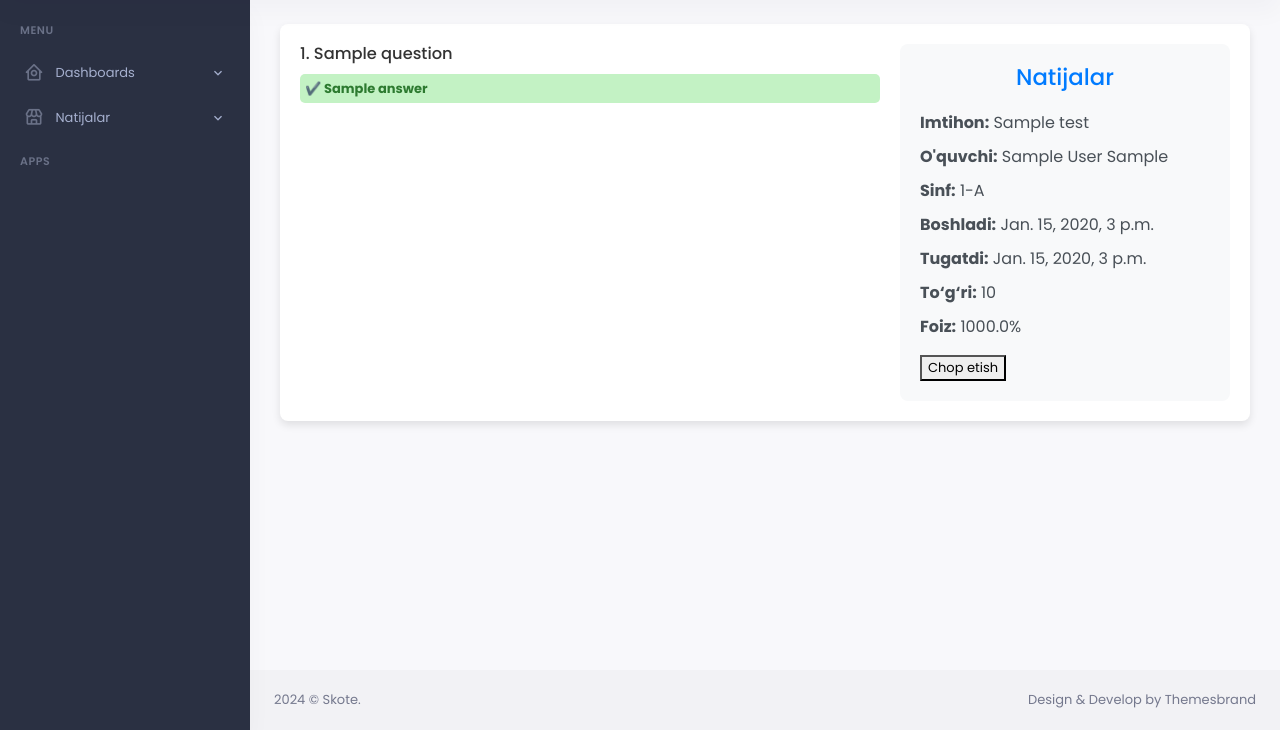
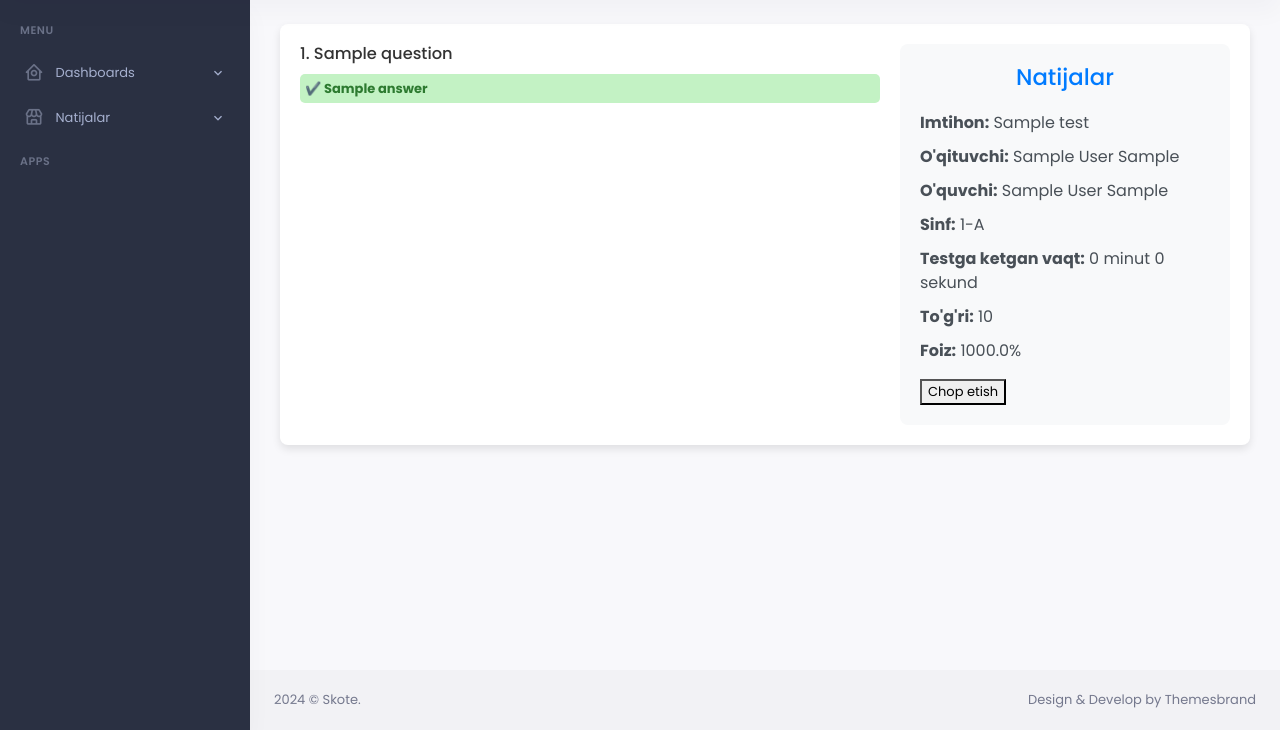
Before and after one commit to EldorKarimov/course, a Django app: page /result/detail/00000000-0000-0000-0000-000000000001/ in a window 1280 px wide. Shown: the part 70-800 px from the top of the page. Run offline with Django 4.2, Linux system fonts and the light colour scheme; a user stored in the database is signed in; tables that the repository leaves empty hold one stand-in row (values such as "Sample post"); some libraries are stand-ins or nearby versions.

Commit message:
some changed

```diff
--- a/quiz/admin.py
+++ b/quiz/admin.py
@@ -22,4 +22,4 @@ class QuestionAdmin(admin.ModelAdmin):
 
 
 
-admin.site.register([UserAttempt, UserAnswer])
+admin.site.register([UserAttempt, UserAnswer, Science])
--- a/quiz/models.py
+++ b/quiz/models.py
@@ -8,9 +8,17 @@ from datetime import datetime
 
 User = get_user_model()
 
+class Science(BaseModel):
+    teacher = models.ForeignKey(User, on_delete=models.CASCADE)
+    name = models.CharField(max_length=128, verbose_name=_("name"))
+
+    def __str__(self):
+        return self.name
+
 class Test(BaseModel):
     title = models.CharField(max_length=255)
     description = models.TextField(null=True, blank=True, verbose_name="description")
+    science = models.ForeignKey(Science, on_delete=models.CASCADE)
     duration = models.IntegerField(help_text="Testning davomiyligi daqiqalarda", verbose_name=_("duration"))
     attempts_allowed = models.IntegerField(help_text="Testni necha marta yechishga ruxsat beriladi", verbose_name=_("attemps allowed"))
     image = models.ImageField(upload_to='media/test/images', verbose_name=_("image"))
@@ -65,6 +73,7 @@ class UserAttempt(BaseModel):
     score = models.IntegerField()
     time_taken = models.DurationField()
     date_taken = models.DateTimeField(auto_now_add=True)
+    is_completed = models.BooleanField(default=False)
 
     def __str__(self):
         return f"{self.user.get_full_name}-{self.test.title}"
--- a/quiz/views.py
+++ b/quiz/views.py
@@ -46,6 +46,8 @@ class TestPageView(LoginRequiredMixin, View):
     def post(self, request, test_id):
         test = get_object_or_404(Test, id = test_id)
         attempt = UserAttempt.objects.filter(user = request.user, test = test).last()
+        if attempt.is_completed:
+            return http.HttpResponse("Siz allaqachon testni tugatgansiz")
         score = 0
         correct_answers_count = 0
         for question in test.get_questions:
@@ -64,6 +66,7 @@ class TestPageView(LoginRequiredMixin, View):
                     correct_answers_count += 1
         attempt.score = score
         attempt.time_taken = timezone.now() - attempt.created
+        attempt.is_completed = True
         attempt.save()
 
         context = {
@@ -72,7 +75,7 @@ class TestPageView(LoginRequiredMixin, View):
             "correct_answers_count":correct_answers_count
         }
 
-        return render(request, "quiz/result.html", context)
+        return redirect('quiz:result_detail', attempt.id)
 
 class ResultsListView(LoginRequiredMixin, View):
     def get(self, request):
--- a/templates/index.html
+++ b/templates/index.html
@@ -32,7 +32,7 @@
                     <img class="card-img-top img-fluid" src="{{ test.image.url }}" alt="Card image cap">
                     <div class="card-body">
                         <h4 class="card-title">{{ test.title }}</h4>
-                        <p class="card-text"> {{ test.description }} </p>
+                        <p class="card-text"> {{ test.description|slice:":50" }}... </p>
                     </div>
                     <div class="card-body">
                         <a href="{{ test.get_url }}" class="btn btn-outline-primary">Ko'rish</a>
--- a/templates/quiz/result-detail.html
+++ b/templates/quiz/result-detail.html
@@ -28,11 +28,11 @@
                         <h3>Natijalar</h3>
                         <ul>
                             <li><b>Imtihon:</b> {{ attempt.test.title }} </li>
+                            <li><b>O'qituvchi:</b> {{ attempt.test.science.teacher.get_full_name }} </li>
                             <li><b>O'quvchi:</b> {{ attempt.user.get_full_name}} </li>
                             <li><b>Sinf:</b> {{ attempt.user.pupil.pupil_class }} </li>
-                            <li><b>Boshladi:</b> {{ attempt.created }} </li>
-                            <li><b>Tugatdi:</b> {{ attempt.date_taken }} </li>
-                            <li><b>To‘g‘ri:</b> {{ attempt.score }}</li>
+                            <li><b>Testga ketgan vaqt:</b> {{ attempt.get_time_taken }} </li>
+                            <li><b>To'g'ri:</b> {{ attempt.score }}</li>
                             <li><b>Foiz:</b> {{ attempt.get_total }}%</li>
                         </ul>
                         <button class=".result-button" onclick="window.print()">Chop etish</button>
```
Also changed, not shown: quiz/migrations/0008_science_test_sience.py (added), quiz/migrations/0009_rename_sience_test_science.py (added), quiz/migrations/0010_userattempt_is_completed.py (added).
